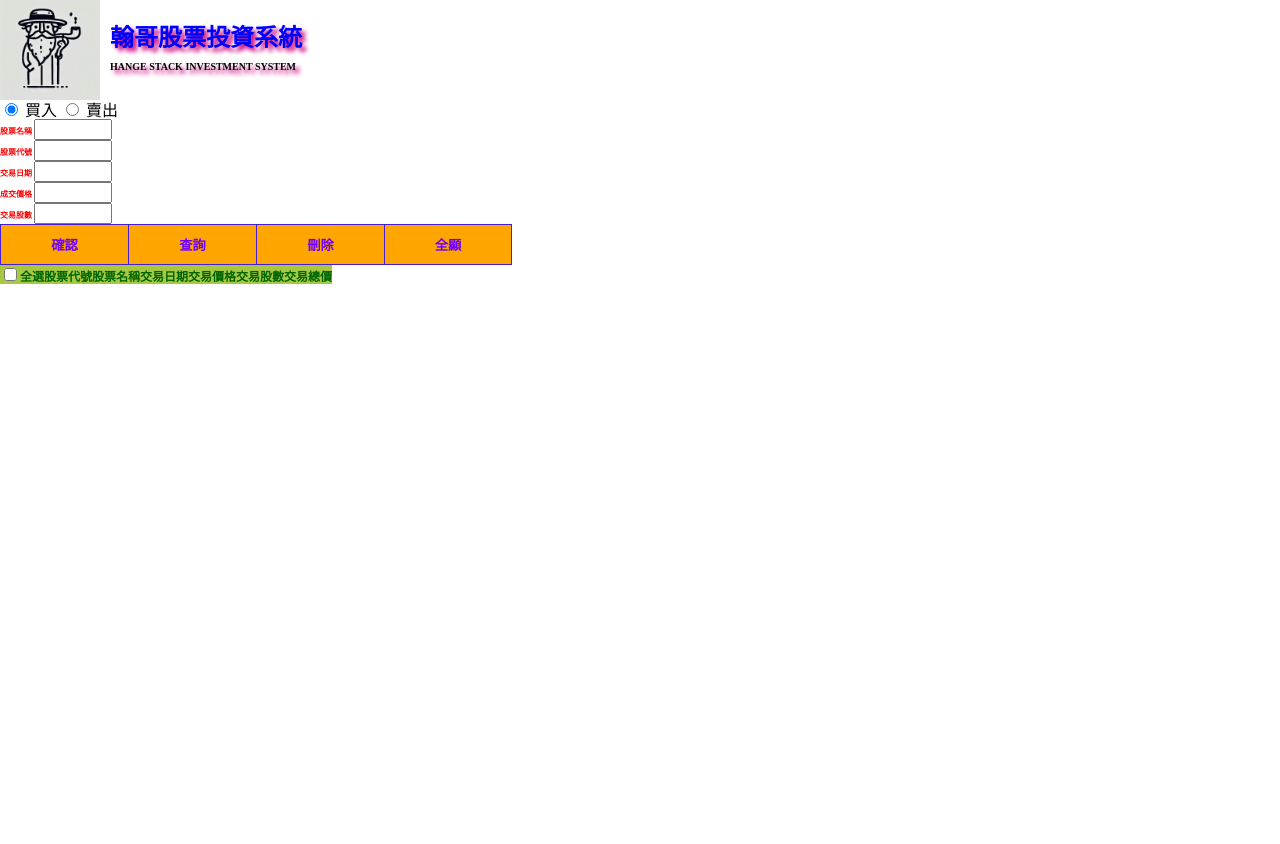
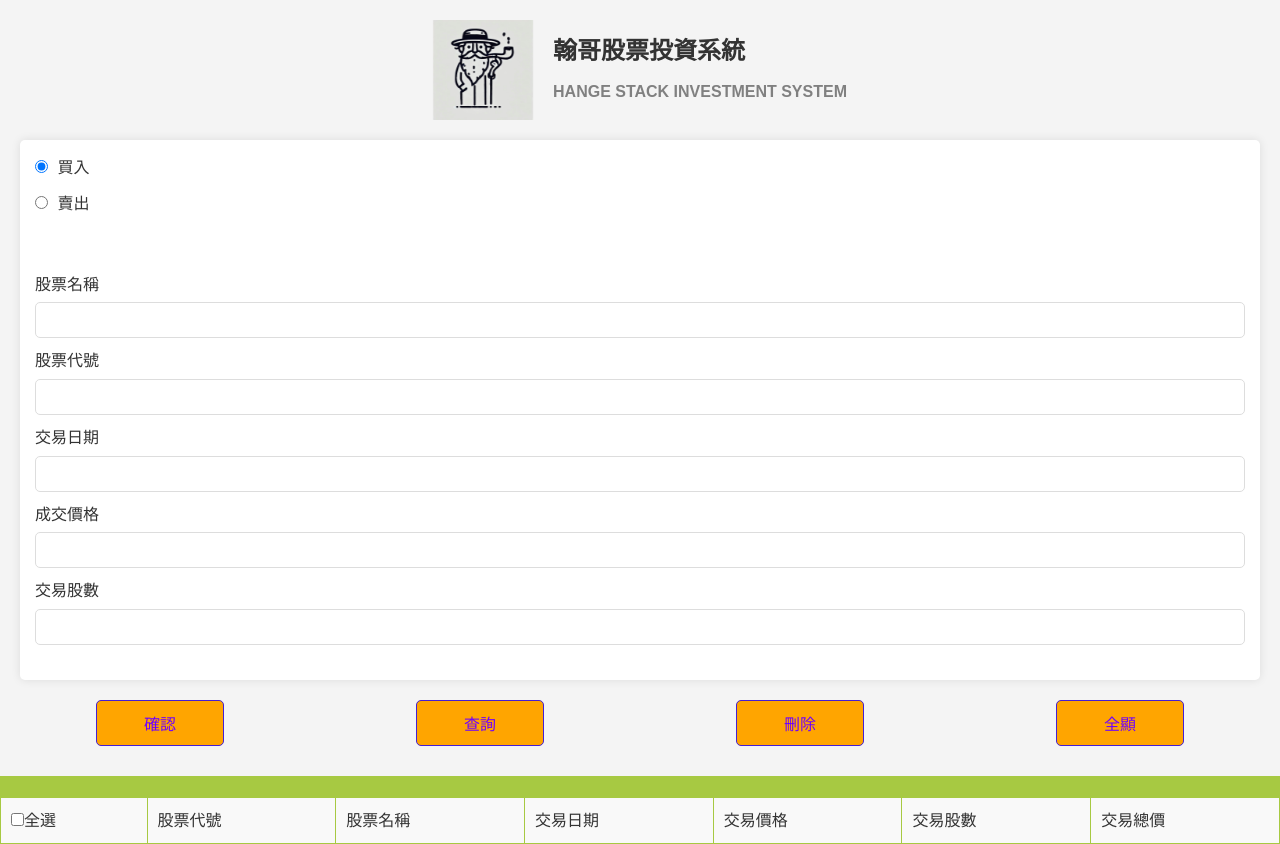
Before and after one commit to hangcity100/hangcity100.github.io, a plain HTML site: page index.html in a window 1280 px wide. Before the commit the page ends 800 px from the top, so only its background shows below. Drawn offline with Linux system fonts and the light colour scheme.

Commit message:
[feat] Update css style
* Make it prettier
* Adding Animation (fadeIn, slideUp)
* media detector

```diff
--- a/index.html
+++ b/index.html
@@ -72,7 +72,7 @@
 
   <table>
     <thead id="stockTable">
-      <th>
+      <th colspan="7">
       </th>
     </thead>
     <tbody id="stockTbody">
--- a/myCSS.css
+++ b/myCSS.css
@@ -1,85 +1,186 @@
+/* Resetting defaut style */
+* {
+    margin: 0;
+    padding: 0;
+    box-sizing: border-box;
+}
+
+body {
+    font-family: Arial, sans-serif;
+    background-color: #f4f4f4;
+    color: #333;
+    line-height: 1.6;
+}
 
 .container {
     display: flex;
-        align-items:center;
-        font-family: 'Tangerine', serif;
-        font-size: 24px;
-        font-weight:bolder;
-        text-shadow: 4px 4px 4px rgb(200, 0, 125);
-        color: blue;
+    align-items: center;
+    justify-content: center;
+    margin: 20px 0;
+    opacity: 0;
+    animation: fadeIn 1s forwards;
 }
 
-.buysell{
-        /*display:flex;*/
-        align-items: center;
+.container img {
+    margin-right: 20px;
 }
-.buysell span input{
-        width: 70px;
-        align-content: center;
+
+/* Title */
+.container div {
+    font-size: 1.5rem;
+    font-weight: bold;
+    opacity: 0;
+    animation: fadeIn 1s 0.5s forwards;
 }
-.buysell span label{
-        font-size: 8px;
-        color: red;
+
+.container span {
+    font-size: 1rem;
+    color: gray;
+    margin-top: 5px;
+    opacity: 0;
+    animation: fadeIn 1s 1s forwards;
+}
+
+/* buysell-section */
+.buysell {
+    margin: 20px;
+    padding: 15px;
+    background-color: #fff;
+    box-shadow: 0 0 10px rgba(0, 0, 0, 0.1);
+    border-radius: 5px;
+    font-size: 1rem;
+    opacity: 0;
+    animation: slideUp 1s 1s forwards;
+}
+
+.buysell label {
+    display: block;
+    margin-bottom: 10px;
+}
+
+.buysell input[type="text"] {
+    width: 100%;
+    padding: 8px;
+    margin-top: 5px;
+    border-radius: 5px;
+    border: 1px solid #ddd;
+    font-size: 1rem;
+}
+
+.buysell input[type="radio"] {
+    margin-right: 5px;
+}
+
+.buysell span {
+    display: block;
+    margin-top: 20px;
+}
+
+/* button */
+.btn-group {
+    display: flex;
+    justify-content: space-around;
+    margin-top: 20px;
+}
+
+.btn-group button {
+    background-color: orange;
+    color: rgb(111, 0, 255);
+    padding: 10px;
+    font-size: 1rem;
+    border: 1px solid rgb(69, 30, 210);
+    cursor: pointer;
+    border-radius: 5px;
+    transition: background-color 0.3s ease, transform 0.2s ease;
+    width: 150px;
+}
+
+.btn-group button:hover {
+    background-color: #3e8e41;
+    transform: translateY(-5px);
+}
+
+/* Table */
+table {
+    width: 100%;
+    margin-top: 30px;
+    border-collapse: collapse;
+    opacity: 0;
+    animation: fadeIn 1s 1.5s forwards;
+}
+
+table th,
+table td {
+    padding: 10px;
+    text-align: left;
+    border: 1px solid #a7c942;
+}
+
+table th {
+    background-color: #a7c942;
+    color: darkgreen;
     font-weight: bold;
 }
-.container span{
-        font-size:10px;
-        color: black;
+
+table tr:nth-child(even) {
+    background-color: #f9f9f9;
 }
 
-img {
-        margin-right: 10px;
+table tr:hover {
+    background-color: #f1f1f1;
 }
 
+input[type="text"] {
+    font-size: 1rem;
+    padding: 10px;
+    border: 1px solid #ccc;
+    border-radius: 5px;
+    transition: border-color 0.3s ease;
+}
 
-#findStock {
-     color: chocolate;
+input[type="text"]:focus {
+    outline: none;
+    border-color: #007bff;
+}
+
+@media (max-width: 768px) {
+    .container {
+        flex-direction: column;
         text-align: center;
     }
 
+    .container img {
+        margin-bottom: 15px;
+    }
 
+    .buysell,
+    .btn-group {
+        width: 100%;
+        padding: 15px;
+        margin: 10px 0;
+    }
 
     .btn-group button {
-                background-color:orange; /* Green background */
-                border: 1px solid rgb(69, 30, 210); /* Green border */
-                color: rgb(111, 0, 255); /* White text */
-                padding: 10px 24px; /* Some padding */
-                cursor: pointer; /* Pointer/hand icon */
-                float:left ; /* Float the buttons side by side */
-                font-weight: bold;
-
+        width: 120px;
     }
-        /* Clear floats (clearfix hack) */
-    .btn-group:after {
-        content: "";
-        clear: both;
-        display: table;
-    }
-    .btn-group button:not(:last-child) {
-        border-right: none; /* Prevent double borders */
 }
 
-    /* Add a background color on hover */
-    .btn-group button:hover {
-        background-color: #3e8e41;
+@keyframes fadeIn {
+    from {
+        opacity: 0;
+    }
+    to {
+        opacity: 1;
+    }
 }
 
-
-#stockTbody td
-{
-	font: size 10px;
-	border:1px solid #A7C942;
-	padding:3px 7px 2px 7px;
-        text-align: center;
+@keyframes slideUp {
+    from {
+        transform: translateY(20px);
+        opacity: 0;
     }
-#stockTable
-{
-        width: 100%;
-	font-size:12px;
-	text-align:center;
-	padding-top:5px;
-	padding-bottom:4px;
-	background-color:#A7C942;
-	color:darkgreen;
-        font-weight: bold;
+    to {
+        transform: translateY(0);
+        opacity: 1;
     }
+}
```
Lines whose indentation alone changed are shown as unchanged.
